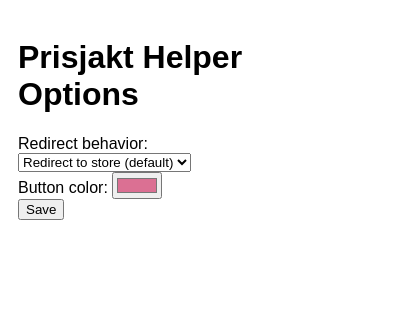
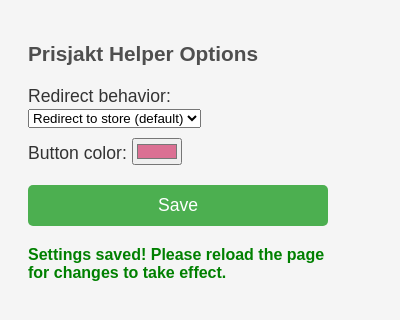
Before and after one commit to nicksenap/PrisjaktHelper, a browser extension: page popup.html in a window 400 px wide. Both pictures are taken after a click on the button "Save". Drawn offline with Linux system fonts and the light colour scheme.

Commit message:
better looking popup

```diff
--- a/popup.html
+++ b/popup.html
@@ -7,8 +7,45 @@
         body {
             width: 300px;
             height: 200px;
+            padding: 20px;
+            font-family: Arial, sans-serif;
+            background-color: #F5F5F5;
+        }
+
+        h1 {
+            font-size: 1.3em;
+            margin-bottom: 20px;
+            color: #4F4F4F;
+        }
+
+        label {
+            display: block;
+            margin-bottom: 10px;
+            font-size: 1.1em;
+            color: #333;
+        }
+
+        button {
+            display: block;
+            width: 100%;
             padding: 10px;
-            font-family: Arial, sans-serif;
+            margin-top: 20px;
+            background-color: #4CAF50;
+            color: white;
+            border: none;
+            border-radius: 5px;
+            cursor: pointer;
+            font-size: 1.1em;
+        }
+
+        button:hover {
+            background-color: #45a049;
+        }
+
+        #confirmation {
+            margin-top: 20px;
+            color: green;
+            font-weight: bold;
         }
     </style>
 </head>
@@ -22,15 +59,13 @@
             <option value="google">Redirect to Google</option>
         </select>
     </label>
-    <br>
     <label>
         Button color:
         <input type="color" id="color" value="#db7093">
     </label>
-    <br>
     <button id="save">Save</button>
-
-    <script src="popup.js"></script>
+    <p id="confirmation"></p>
 </body>
+<script src="popup.js"></script>
 
 </html>
--- a/popup.js
+++ b/popup.js
@@ -11,13 +11,24 @@
 });
 
 document.getElementById("save").addEventListener("click", function () {
-  console.log("clicked on save");
   const behavior = document.getElementById("behavior").value;
   const color = document.getElementById("color").value;
 
-  console.log("Saving settings", { behavior, color });
+  chrome.storage.sync.set({ behavior: behavior, color: color }, function () {
+    if (chrome.runtime.lastError) {
+      // Log any errors to the console
+      console.log(chrome.runtime.lastError.message);
+    } else {
+      // Get the paragraph element and update its text
+      const confirmation = document.getElementById("confirmation");
+      confirmation.textContent =
+        "Settings saved! Please reload the page for changes to take effect.";
 
-  chrome.storage.sync.set({ behavior: behavior, color: color }, function () {
-    console.log("Settings saved");
+      // Clear the confirmation message after 3 seconds
+      setTimeout(() => {
+        confirmation.textContent = "";
+        window.close(); // Close the popup
+      }, 3000);
+    }
   });
 });
```
